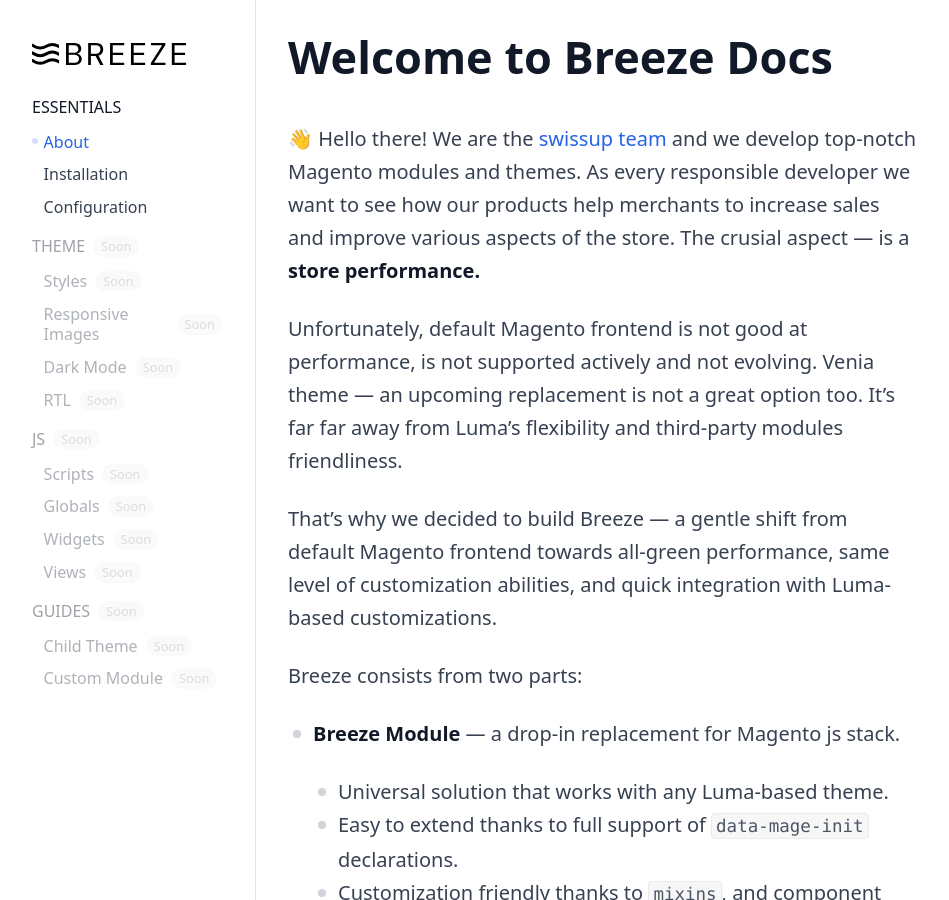
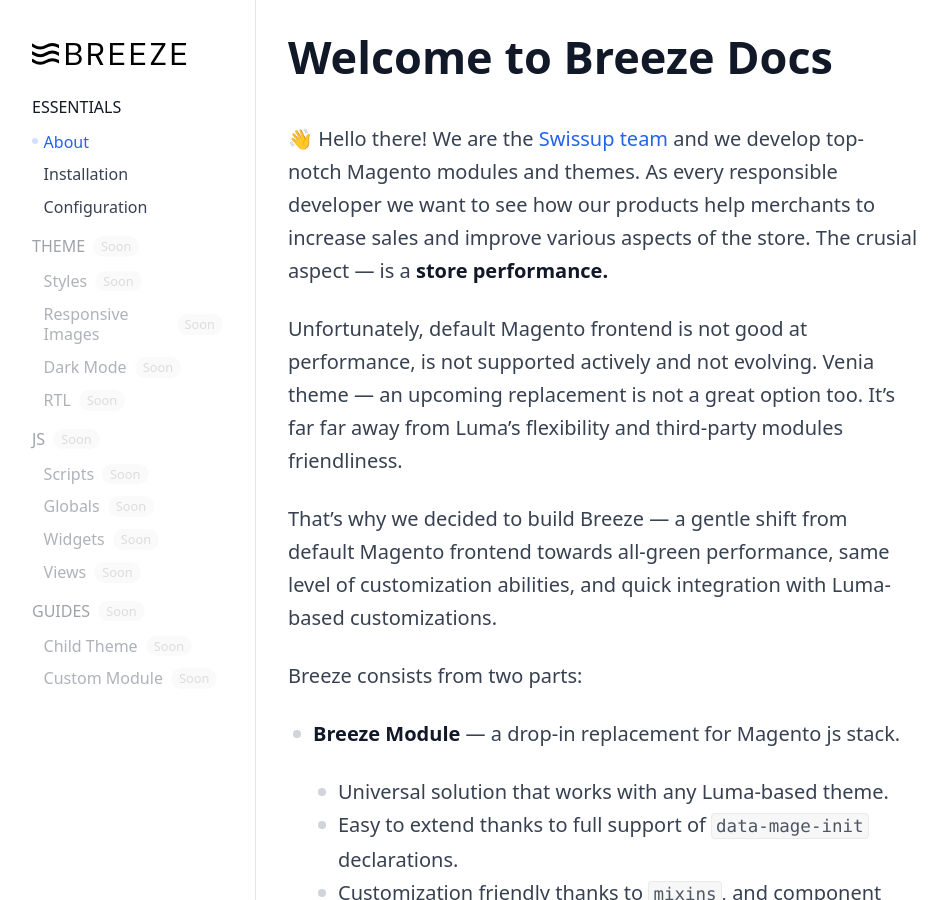
Before and after one commit to breezefront/breezefront.com, a Jekyll site: the page built from collections/_essentials/about.md, in a window 1280 px wide and 900 px high. Shown: the whole window, without its empty margins (0-949 px from the left). Built offline with Jekyll 4.4.1, drawn with Linux system fonts in a browser that asks for light colours.

```diff
--- a/collections/_essentials/about.md
+++ b/collections/_essentials/about.md
@@ -7,7 +7,7 @@ permalink: /
 
 # Welcome to Breeze Docs
 
-👋 Hello there! We are the [swissup team](https://github.com/swissup) and we develop
+👋 Hello there! We are the [Swissup team](https://github.com/swissup) and we develop
 top-notch Magento modules and themes. As every responsible developer we want
 to see how our products help merchants to increase sales and improve various
 aspects of the store. The crusial aspect --- is a **store performance.**
```
